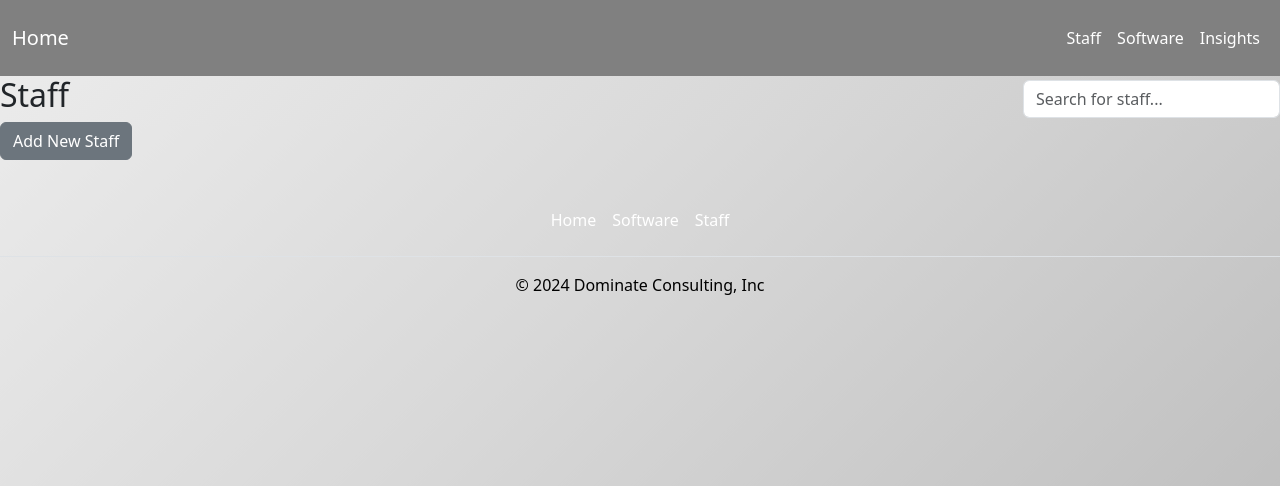
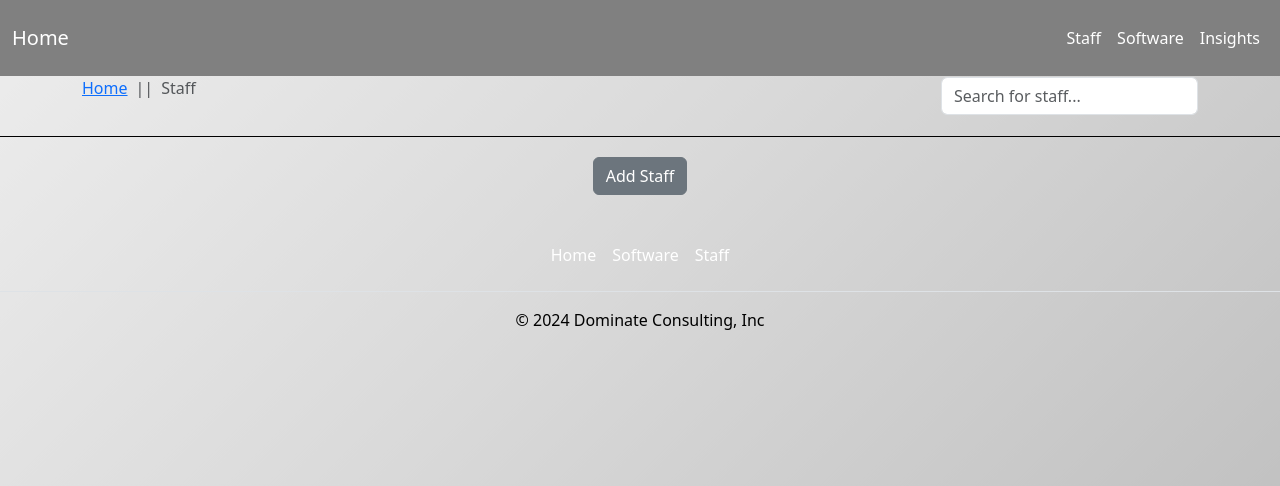
Before and after one commit to Civil-py/SAM-tool, a Django app: template sam/templates/sam/staff.html in a window 1280 px wide. Shown: the top 486 px of the page. Run offline with Django 5.2, Linux system fonts and the light colour scheme; the template is opened without the code that fills it, so the values that code supplies are empty.

Commit message:
Update staff.html

```diff
--- a/sam/templates/sam/staff.html
+++ b/sam/templates/sam/staff.html
@@ -4,15 +4,22 @@
 {{ m }}
 {% endfor %}
 
-<div class="d-flex justify-content-between align-items-center">
-  <h2 class="display-2 animated-item small-text" style="margin-right: 10px; font-size: 2rem;">Staff</h2>
+
+
+<div class="container">
+    <div class="row" id="staffList">
+        <div class="d-flex justify-content-between align-items-center">
+            <nav style="--bs-breadcrumb-divider: '||';" aria-label="breadcrumb">
+  <ol class="breadcrumb">
+    <li class="breadcrumb-item"><a href="{% url 'index' %}">Home</a></li>
+    <li class="breadcrumb-item active" aria-current="page">Staff </li>
+  </ol>
+</nav>
+
   <div class="search-bar">
     <input type="text" id="searchInput" class="form-control" placeholder="Search for staff...">
   </div>
 </div>
-
-<div class="container">
-    <div class="row" id="staffList">
         {% for s in staff %}
         <div class="col-md-4 staff-item">
             <div class="card m-2" style="width: 18rem;">
@@ -20,9 +27,9 @@
                     <path d="M8 8a3 3 0 1 0 0-6 3 3 0 0 0 0 6m2-3a2 2 0 1 1-4 0 2 2 0 0 1 4 0m4 8c0 1-1 1-1 1H3s-1 0-1-1 1-4 6-4 6 3 6 4m-1-.004c-.001-.246-.154-.986-.832-1.664C11.516 10.68 10.289 10 8 10s-3.516.68-4.168 1.332c-.678.678-.83 1.418-.832 1.664z"/>
                 </svg>
                 <div class="card-body">
-                    <h5 class="card-title">{{ s.first_name }}</h5>
-                    <p class="card-text">{{ s.last_name }}</p>
-                    <a href="{%  url 'staff_view' s.employee_id %}" class="btn btn-secondary">view</a>
+                    <h5 class="card-title ">{{ s.first_name }}</h5>
+                    <p class="card-text ">{{ s.last_name }}</p>
+                    <a href="{%  url 'staff_view' s.employee_id %}" class="btn btn-secondary ">view</a>
                 </div>
             </div>
         </div>
@@ -30,10 +37,12 @@
     </div>
 </div>
 
-<div>
-    <a href="{%  url 'add_staff' %}">
-        <button type="button" class="btn btn-secondary">Add New Staff</button>
-    </a>
+<div style="width: 100%; border-bottom: 1px solid black; margin-top: 20px; margin-bottom: 20px;"></div>
+
+<div class="row">
+    <div class="col" style="text-align: center;">
+        <a href="{% url 'add_staff' %}"><button type="button" class="btn btn-secondary animated-item">Add Staff</button></a>
+    </div>
 </div>
 
 <script>
@@ -43,10 +52,8 @@ document.addEventListener("DOMContentLoaded", function() {
 
     searchInput.addEventListener('keyup', function() {
         const filter = searchInput.value.toLowerCase();
-
         staffItems.forEach(function(item) {
             const fullName = item.querySelector('.card-title').textContent.toLowerCase() + ' ' + item.querySelector('.card-text').textContent.toLowerCase();
-
             if (fullName.includes(filter)) {
                 item.style.display = '';
             } else {
@@ -54,8 +61,24 @@ document.addEventListener("DOMContentLoaded", function() {
             }
         });
     });
+
+    const items = document.querySelectorAll(".animated-item");
+    items.forEach((item, index) => {
+        setTimeout(() => {
+            item.style.opacity = 1;
+            item.style.transform = "translateY(0)";
+        }, index * 200);
+    });
 });
 </script>
 
+<style>
+.animated-item {
+    opacity: 0;
+    transform: translateY(20px);
+    transition: opacity 0.4s ease-in-out, transform 0.3s ease-in-out;
+}
+</style>
+
 </body>
 {% include "sam/footer.html" %}
```
